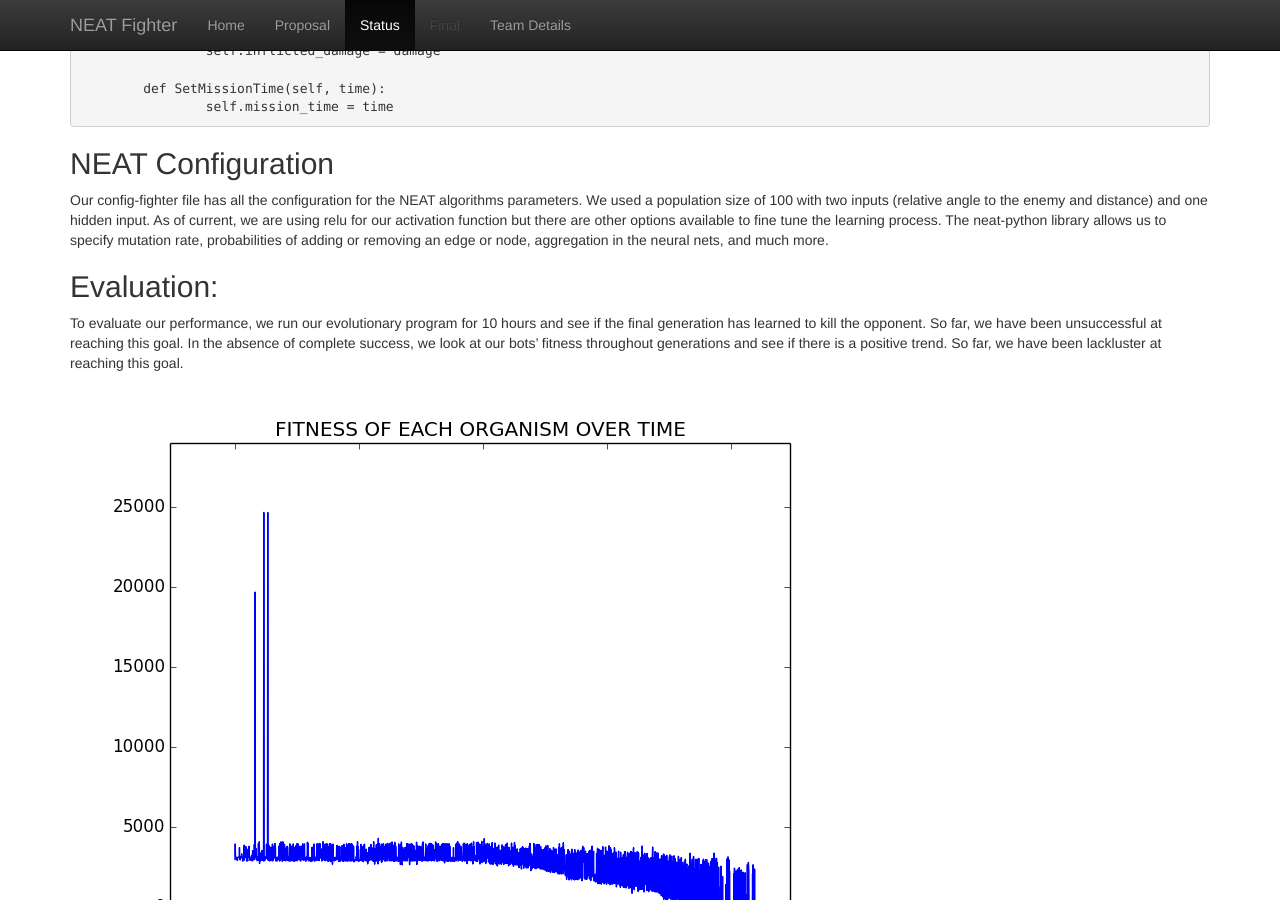
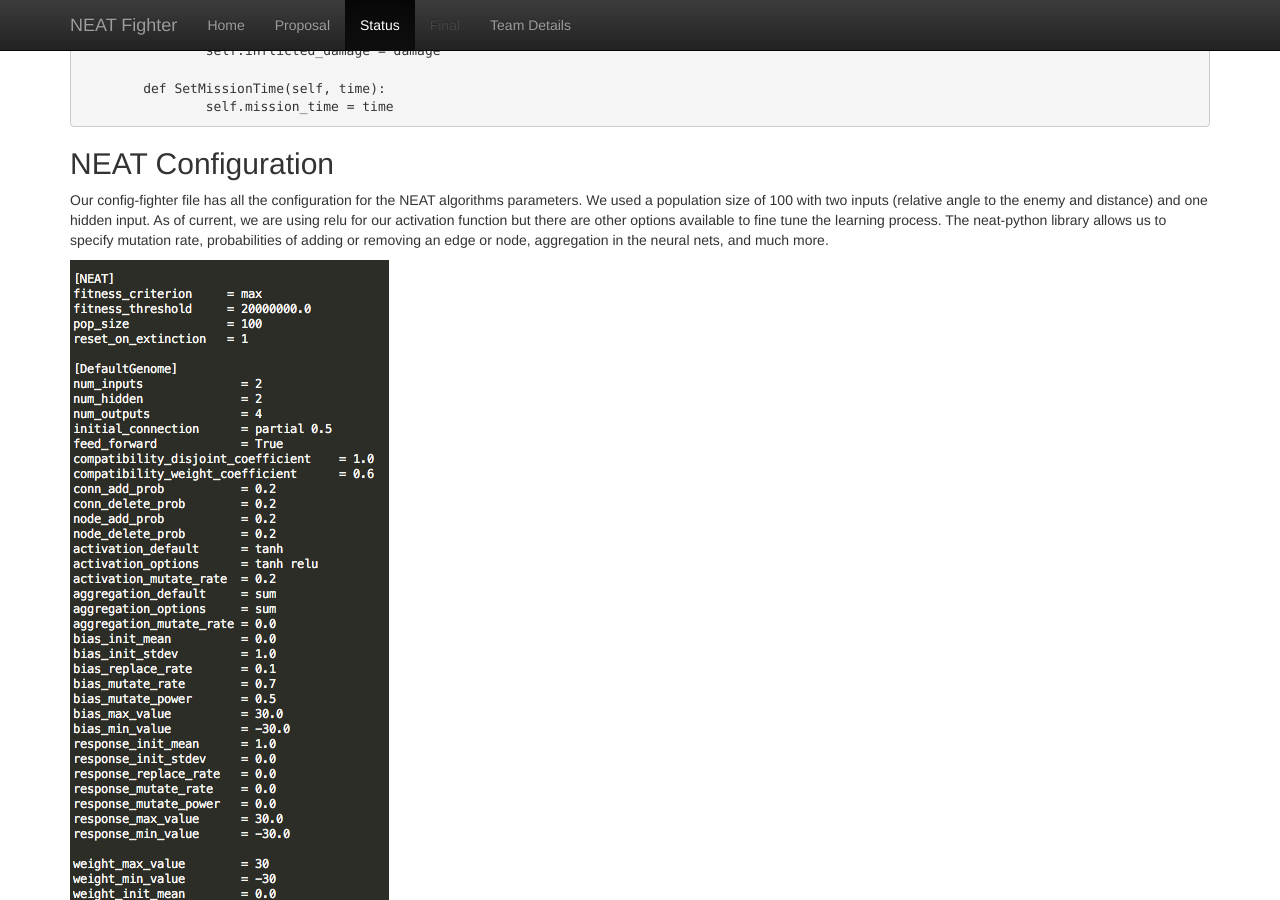
Before and after one commit to UCI-CS-175-Cool-Kids-Club/Neat_Fighter, a Jekyll site: the page built from docs/status.md, in a window 1280 px wide and 900 px high, scrolled down 4131 px. Built offline with Jekyll 4.4.1, drawn with Linux system fonts in a browser that asks for light colours.

Commit message:
Added chart/graph

```diff
--- a/docs/status.md
+++ b/docs/status.md
@@ -93,6 +93,9 @@ class AgentResult:
 
 Our config-fighter file has all the configuration for the NEAT algorithms parameters. We used a population size of 100 with two inputs (relative angle to the enemy and distance) and one hidden input. As of current, we are using relu for our activation function but there are other options available to fine tune the learning process. The neat-python library allows us to specify mutation rate, probabilities of adding or removing an edge or node, aggregation in the neural nets, and much more.
 
+
+![NEAT_Config](pics/NEAT_Config_Image.png)
+
 ## Evaluation:
 
 To evaluate our performance, we run our evolutionary program for 10 hours and see if the final generation has learned to kill the opponent.  So far, we have been unsuccessful at reaching this goal.  In the absence of complete success, we look at our bots' fitness throughout generations and see if there is a positive trend.  So far, we have been lackluster at reaching this goal.
```
Also changed, not shown: other parts of docs/status.md (+2 -0 lines).
